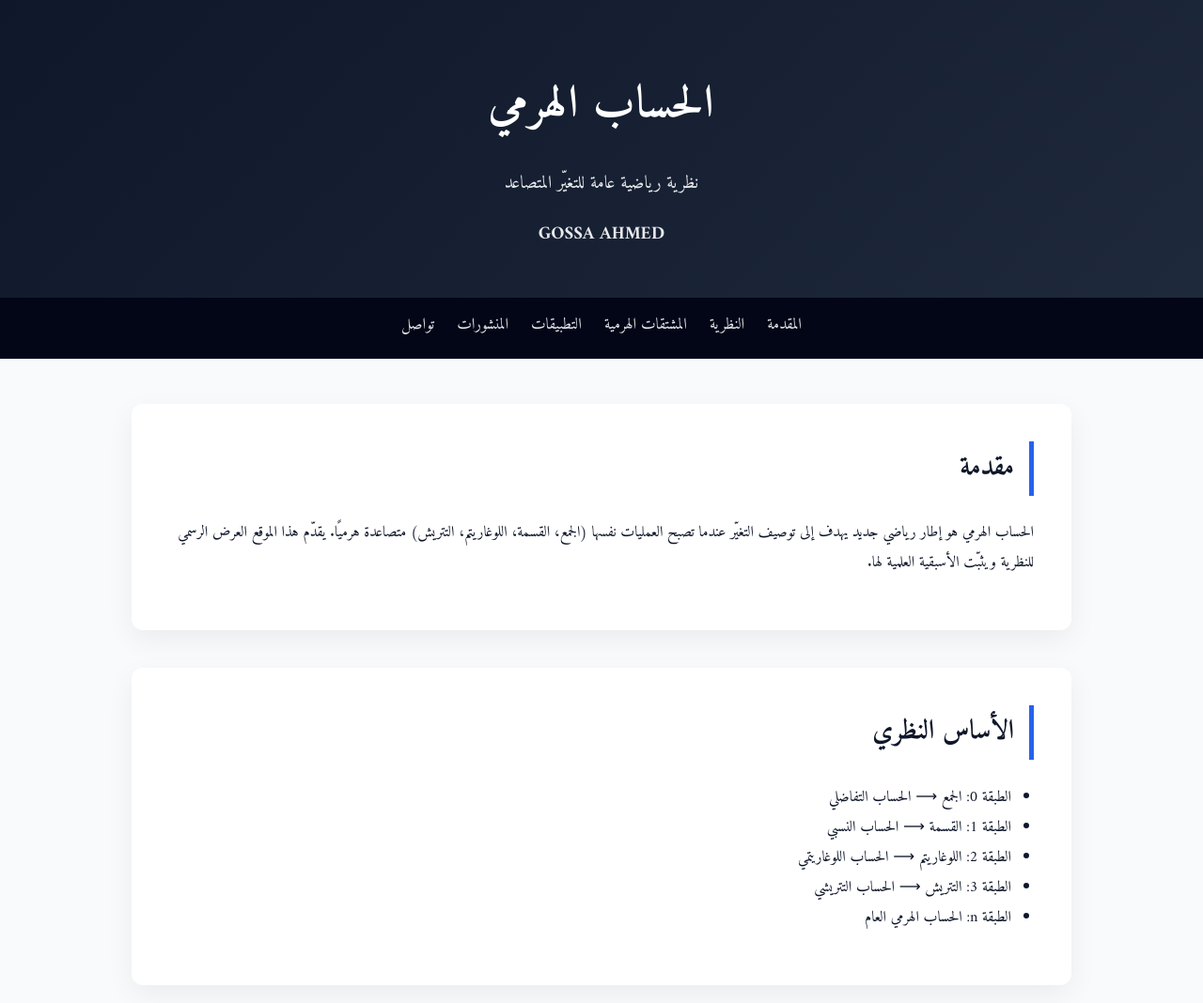
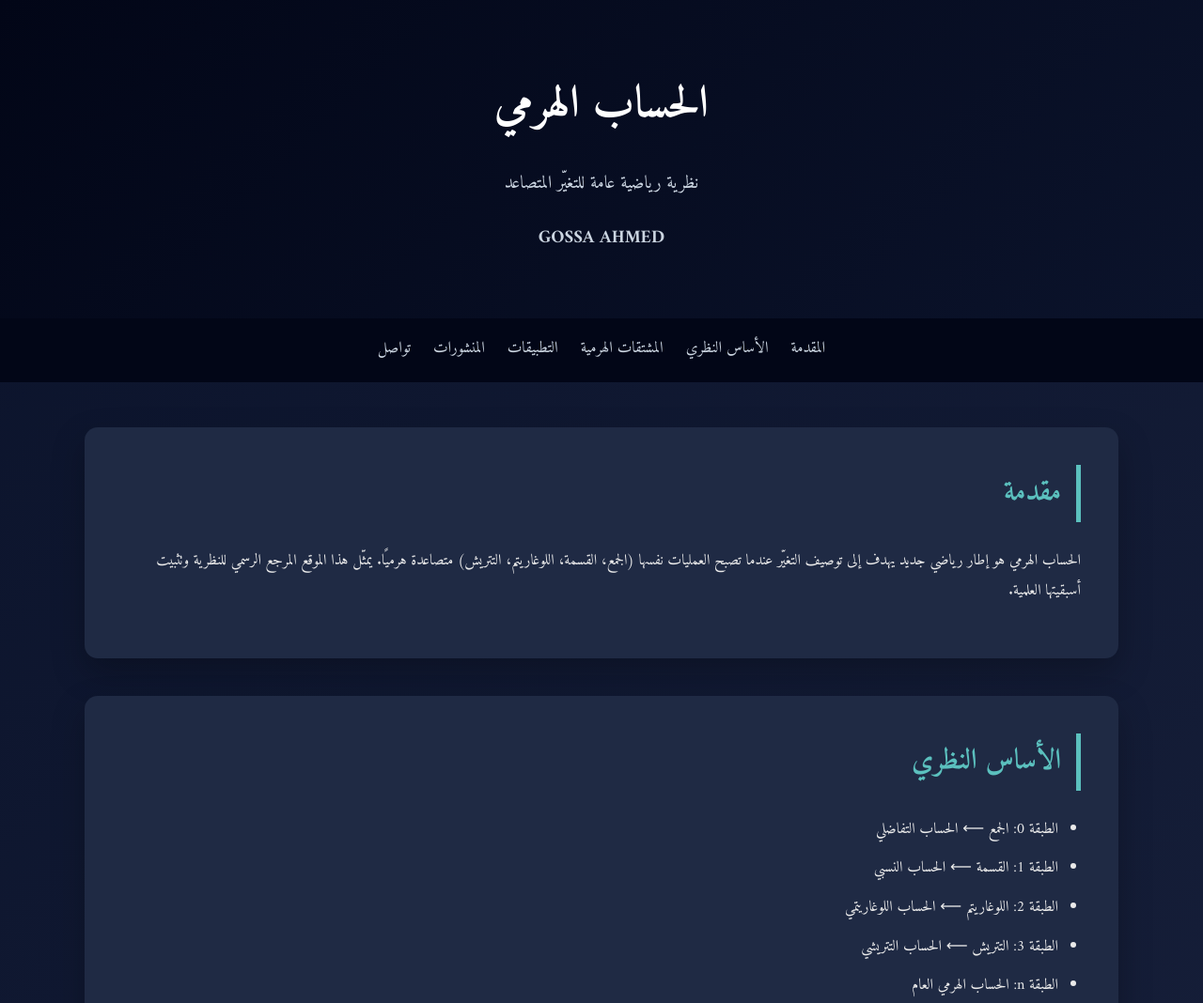
Before and after one commit to GOSSAAHMED/gossa-math, a plain HTML site: page index.html in a window 1280 px wide. Shown: the top 1068 px of the page at 94% size. Drawn offline with nearby package versions, Linux system fonts and the light colour scheme.

Commit message:
Update index.html

```diff
--- a/index.html
+++ b/index.html
@@ -5,20 +5,20 @@
   <title>الحساب الهرمي | Hierarchical Calculus</title>
   <meta name="viewport" content="width=device-width, initial-scale=1.0" />
 
-  <!-- MathJax for professional math rendering -->
+  <!-- MathJax -->
   <script async src="https://cdn.jsdelivr.net/npm/mathjax@3/es5/tex-mml-chtml.js"></script>
 
-  <!-- Google Font -->
+  <!-- Arabic Font -->
   <link href="https://fonts.googleapis.com/css2?family=Amiri:wght@400;700&display=swap" rel="stylesheet">
 
   <style>
     :root {
-      --primary: #0f172a;
-      --secondary: #1e293b;
-      --accent: #2563eb;
-      --bg: #f8fafc;
-      --card: #ffffff;
-      --text: #0f172a;
+      --primary: #0b132b;
+      --secondary: #1c2541;
+      --accent: #5bc0be;
+      --bg: linear-gradient(135deg, #0b132b, #1c2541);
+      --card: #1f2a44;
+      --text: #eaeaea;
     }
 
     body {
@@ -30,49 +30,47 @@
     }
 
     header {
-      background: linear-gradient(135deg, var(--primary), var(--secondary));
-      color: #fff;
-      padding: 4rem 2rem 3rem;
+      background: linear-gradient(135deg, #020617, #0b132b);
       text-align: center;
+      padding: 4rem 1.5rem 3rem;
     }
 
     header h1 {
       margin: 0;
       font-size: 3rem;
-      letter-spacing: 1px;
+      color: #ffffff;
     }
 
     header p {
-      margin: 1rem 0 0;
+      margin-top: 1rem;
       font-size: 1.2rem;
-      opacity: 0.9;
+      color: #cbd5e1;
     }
 
     nav {
       background: #020617;
-      padding: 0.8rem 1rem;
       display: flex;
       justify-content: center;
       gap: 1.5rem;
+      padding: 1rem;
       flex-wrap: wrap;
     }
 
     nav a {
-      color: #e5e7eb;
+      color: #cbd5e1;
       text-decoration: none;
       font-size: 1.05rem;
-      padding-bottom: 4px;
       border-bottom: 2px solid transparent;
       transition: 0.3s;
     }
 
     nav a:hover {
+      color: #ffffff;
       border-bottom: 2px solid var(--accent);
-      color: #fff;
     }
 
     main {
-      max-width: 1000px;
+      max-width: 1100px;
       margin: 3rem auto;
       padding: 0 1.5rem;
     }
@@ -81,14 +79,14 @@
       background: var(--card);
       padding: 2.5rem;
       margin-bottom: 2.5rem;
-      border-radius: 12px;
-      box-shadow: 0 10px 30px rgba(0,0,0,0.06);
+      border-radius: 14px;
+      box-shadow: 0 15px 35px rgba(0,0,0,0.25);
     }
 
     section h2 {
       margin-top: 0;
-      color: var(--primary);
-      font-size: 1.8rem;
+      color: var(--accent);
+      font-size: 1.9rem;
       border-right: 5px solid var(--accent);
       padding-right: 1rem;
     }
@@ -97,19 +95,25 @@
       padding-right: 1.5rem;
     }
 
+    li {
+      margin-bottom: 0.6rem;
+    }
+
     .math-box {
-      background: #f1f5f9;
-      padding: 1.5rem;
-      margin: 1.5rem 0;
-      border-radius: 10px;
+      background: linear-gradient(135deg, #233554, #1f2a44);
+      color: #ffffff;
+      padding: 1.6rem;
+      margin: 1.6rem 0;
+      border-radius: 12px;
       direction: ltr;
       text-align: center;
-      font-size: 1.2rem;
+      font-size: 1.25rem;
+      box-shadow: inset 0 0 0 1px rgba(91,192,190,0.4);
     }
 
     footer {
       background: #020617;
-      color: #cbd5f5;
+      color: #94a3b8;
       text-align: center;
       padding: 2rem 1rem;
       margin-top: 4rem;
@@ -117,10 +121,11 @@
     }
 
     footer strong {
-      color: #fff;
+      color: #ffffff;
     }
   </style>
 </head>
+
 <body>
 
 <header>
@@ -131,7 +136,7 @@
 
 <nav>
   <a href="#intro">المقدمة</a>
-  <a href="#theory">النظرية</a>
+  <a href="#theory">الأساس النظري</a>
   <a href="#derivatives">المشتقات الهرمية</a>
   <a href="#applications">التطبيقات</a>
   <a href="#papers">المنشورات</a>
@@ -144,33 +149,34 @@
   <h2>مقدمة</h2>
   <p>
     الحساب الهرمي هو إطار رياضي جديد يهدف إلى توصيف التغيّر عندما تصبح العمليات نفسها
-    (الجمع، القسمة، اللوغاريتم، التتريش) متصاعدة هرميًا. يقدّم هذا الموقع العرض الرسمي
-    للنظرية ويثبّت الأسبقية العلمية لها.
+    (الجمع، القسمة، اللوغاريتم، التتريش) متصاعدة هرميًا.
+    يمثّل هذا الموقع المرجع الرسمي للنظرية وتثبيت أسبقيتها العلمية.
   </p>
 </section>
 
 <section id="theory">
   <h2>الأساس النظري</h2>
   <ul>
-    <li>الطبقة 0: الجمع ⟶ الحساب التفاضلي</li>
-    <li>الطبقة 1: القسمة ⟶ الحساب النسبي</li>
-    <li>الطبقة 2: اللوغاريتم ⟶ الحساب اللوغاريتمي</li>
-    <li>الطبقة 3: التتريش ⟶ الحساب التتريشي</li>
+    <li>الطبقة 0: الجمع ⟵ الحساب التفاضلي</li>
+    <li>الطبقة 1: القسمة ⟵ الحساب النسبي</li>
+    <li>الطبقة 2: اللوغاريتم ⟵ الحساب اللوغاريتمي</li>
+    <li>الطبقة 3: التتريش ⟵ الحساب التتريشي</li>
     <li>الطبقة n: الحساب الهرمي العام</li>
   </ul>
 </section>
 
 <section id="derivatives">
   <h2>المشتقات الهرمية</h2>
-  <p>التعريف العام للمشتق الهرمي من الرتبة \(n\):</p>
+  <p>التعريف العام للمشتق الهرمي من الرتبة \( n \):</p>
   <div class="math-box">
     \[
-      D_n f(x) = \frac{d\,\ln^{(n)}(f(x))}{d\,\ln^{(n)}(x)}
+      D_n f(x) =
+      \frac{d\,\ln^{(n)}(f(x))}{d\,\ln^{(n)}(x)}
     \]
   </div>
   <p>
-    هذا التعريف يوحّد المشتق التفاضلي، النسبي، اللوغاريتمي، والتتريشي في صيغة واحدة
-    متناسقة رياضيًا.
+    هذا التعريف يوحّد المشتق التفاضلي، النسبي، اللوغاريتمي، والتتريشي
+    ضمن صيغة رياضية واحدة متناسقة.
   </p>
 </section>
 
@@ -179,19 +185,19 @@
   <ul>
     <li>الفيزياء والأنظمة غير الخطية</li>
     <li>الكيمياء والتفاعلات المتسلسلة</li>
-    <li>البيولوجيا ونمو الخلايا</li>
+    <li>البيولوجيا ونمو الكائنات الحية</li>
     <li>الطب وانتشار الأوبئة</li>
     <li>الاقتصاد والفقاعات المالية</li>
-    <li>المناخ والأنظمة المعقّدة</li>
-    <li>الذكاء الاصطناعي والشبكات العميقة</li>
+    <li>المناخ والأنظمة الجيوفيزيائية</li>
+    <li>الذكاء الاصطناعي والأنظمة المعقّدة</li>
   </ul>
 </section>
 
 <section id="papers">
   <h2>المنشورات</h2>
   <p>
-    سيتم نشر النسخة الكاملة من كتاب <strong>الحساب الهرمي</strong>، إلى جانب مقالات علمية
-    محكّمة، عبر منصات مفتوحة ومجلات مجانية.
+    سيتم نشر الكتاب الكامل <strong>الحساب الهرمي</strong>،
+    إضافة إلى مقالات علمية محكّمة، عبر منصات مفتوحة ومجلات مجانية.
   </p>
 </section>
 
```
